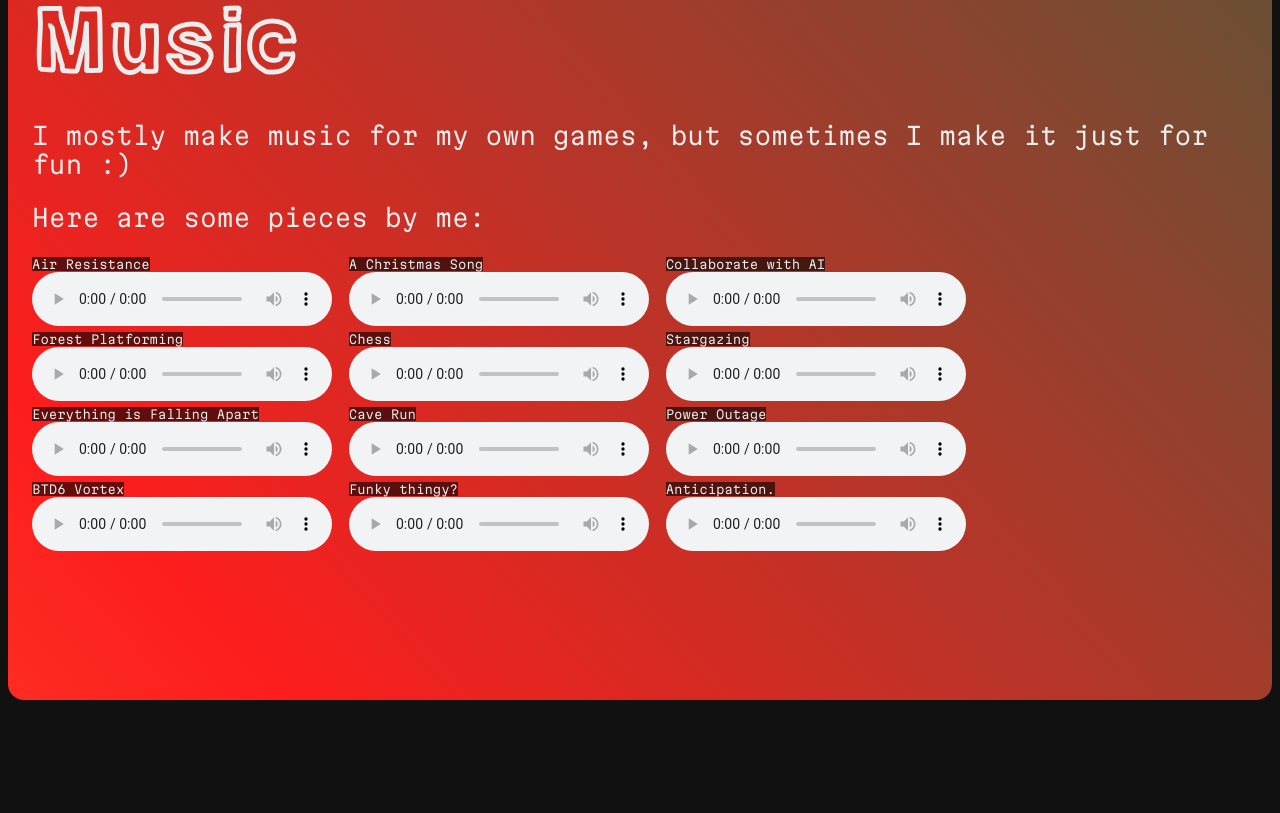
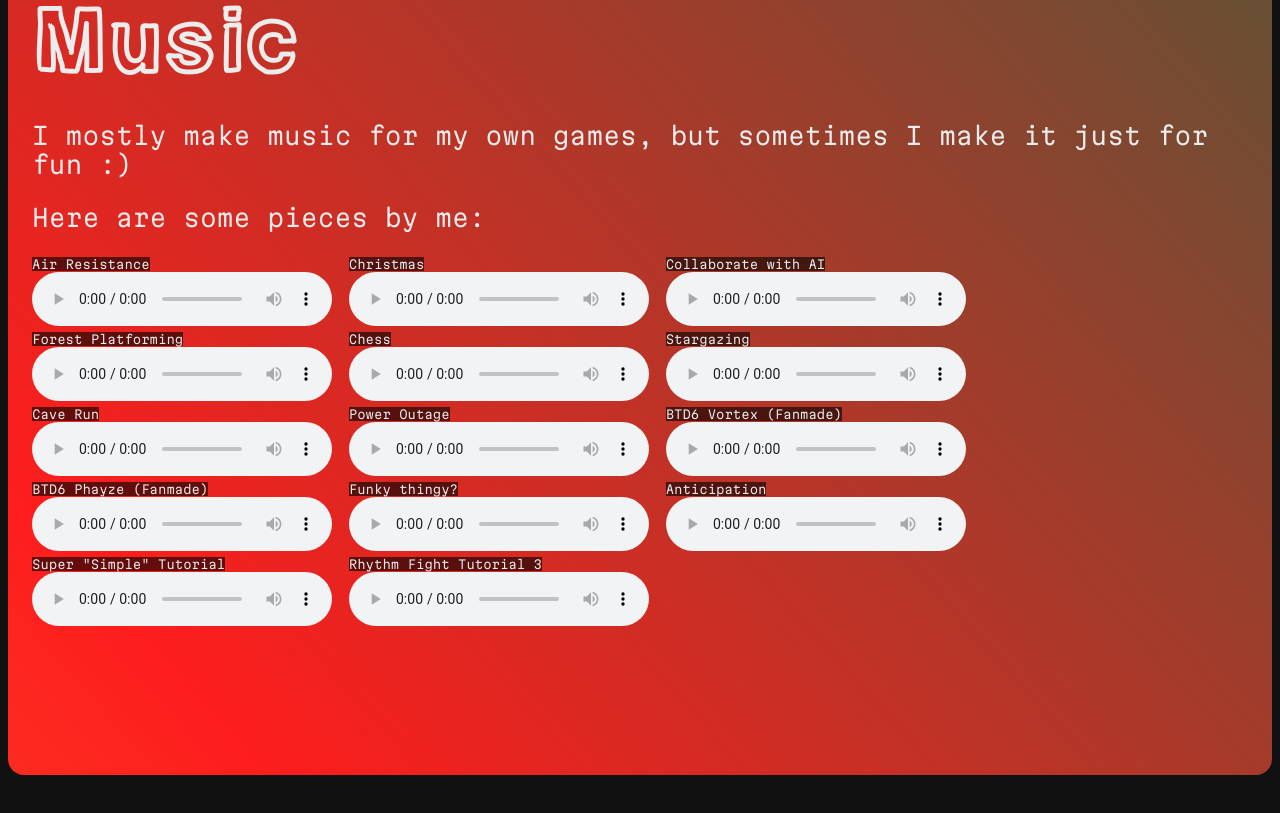
Before and after one commit to areitpog/areitpog.github.io, a plain HTML site: page index.html in a window 1280 px wide. Shown: the part 989-1802 px from the top of the page. Drawn offline with Linux system fonts and the light colour scheme.

Commit message:
Minor music changes

```diff
--- a/index.html
+++ b/index.html
@@ -53,9 +53,9 @@
         </div>
 
         <div style="--order: 2" class="hidden1 music">
-            <span class="audiotext">A Christmas Song</span>
+            <span class="audiotext">Christmas</span>
             <audio controls>
-                <source src="music/Christmas 2.mp3" type="audio/mpeg">
+                <source src="music/Christmas 3 beta.mp3" type="audio/mpeg">
                 Something went wrong :(
             </audio>
         </div>
@@ -94,14 +94,6 @@
         </div>
 
         <div style="--order: 7" class="hidden1 music">
-            <span class="audiotext">Everything is Falling Apart</span>
-            <audio controls>
-                <source src="music/Everything Is Falling Apart (Oh Noes).mp3" type="audio/mp3">
-                Something went wrong :(
-            </audio>
-        </div>
-
-        <div style="--order: 8" class="hidden1 music">
             <span class="audiotext">Cave Run</span>
             <audio controls>
                 <source src="music/Cave Run.mp3" type="audio/mpeg">
@@ -110,7 +102,7 @@
             </audio>
         </div>
 
-        <div style="--order: 9" class="hidden1 music">
+        <div style="--order: 8" class="hidden1 music">
             <span class="audiotext">Power Outage</span>
             <audio controls>
                 <source src="music/No power.mp3" type="audio/mpeg">
@@ -119,10 +111,18 @@
             </audio>
         </div>
 
-        <div style="--order: 10" class="hidden1 music">
-            <span class="audiotext">BTD6 Vortex</span>
+        <div style="--order: 9" class="hidden1 music">
+            <span class="audiotext">BTD6 Vortex (Fanmade)</span>
             <audio controls>
                 <source src="music/Vortex.mp3" type="audio/mpeg">
+                Something went wrong :(
+            </audio>
+        </div>
+
+        <div style="--order: 10" class="hidden1 music">
+            <span class="audiotext">BTD6 Phayze (Fanmade)</span>
+            <audio controls>
+                <source src="music/Phayze_Test 3.mp3" type="audio/mpeg">
                 Something went wrong :(
             </audio>
         </div>
@@ -136,10 +136,26 @@
         </div>
 
         <div style="--order: 12" class="hidden1 music">
-            <span class="audiotext">Anticipation.</span>
+            <span class="audiotext">Anticipation</span>
             <audio controls>
                 <source src="music/anticipation.mp3" type="audio/mpeg">
                 <source src="music/anticipation.ogg" type="audio/ogg">
+                Something went wrong :(
+            </audio>
+        </div>
+
+        <div style="--order: 13" class="hidden1 music">
+            <span class="audiotext">Super "Simple" Tutorial</span>
+            <audio controls>
+                <source src="music/Super Simple Tutorial polish1.mp3" type="audio/mpeg">
+                Something went wrong :(
+            </audio>
+        </div>
+
+        <div style="--order: 14" class="hidden1 music">
+            <span class="audiotext">Rhythm Fight Tutorial 3</span>
+            <audio controls>
+                <source src="music/fight tutorial v2_4 170.mp3" type="audio/mpeg">
                 Something went wrong :(
             </audio>
         </div>
```
Also changed, not shown: 4 other files.
